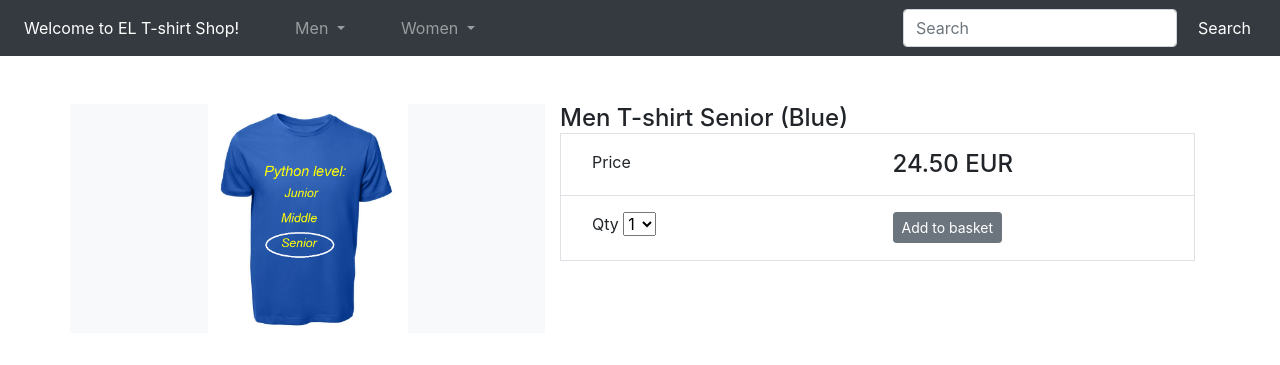
After one commit to EAGULE999/ELT-shirt-project, a Django app: a page that uses templates/shop/base.html in a window 1280 px wide. The commit adds this page. Shown: the top 365 px of the page. Run offline with Django 3.2, Linux system fonts and the light colour scheme; data comes from the database, SQL or seed files in the repository; both versions use the stored data as it was after the commit; some libraries are stand-ins or nearby versions.

Commit message:
Update 3

```diff
--- a/shop/models.py
+++ b/shop/models.py
@@ -1,5 +1,22 @@
 from django.db import models
 from django.contrib.auth.models import User
+from django.urls import reverse
+
+class ProductManager(models.Manager):
+    def get_queryset(self):
+        return super(ProductManager, self).get_queryset().filter(is_active=True)
+
+
+class Mainimage(models.Model):
+    name = models.CharField(max_length=15, db_index=True)
+    slug = models.SlugField(max_length=15, unique=True)
+    main_image = models.ImageField(upload_to='images/')
+
+    class Meta:
+        verbose_name_plural = 'Mainimages'
+
+    def __str__(self):
+        return self.name
 
 
 class Category(models.Model):
@@ -22,6 +39,9 @@ class Subcategory(models.Model):
     class Meta:
         verbose_name_plural = 'Subcategories'
 
+    def get_absolute_url(self):
+        return reverse('subcategory_list', args=[self.slug])
+
     def __str__(self):
         return self.name
 
@@ -38,10 +58,15 @@ class Product(models.Model):
     is_active = models.BooleanField(default=True)
     created = models.DateTimeField(auto_now_add=True)
     updated = models.DateTimeField(auto_now=True)
+    objects = models.Manager()
+    products = ProductManager()
 
     class Meta:
         verbose_name_plural = 'Products'
         ordering = ('-created',)
 
+    def get_absolute_url(self):
+        return reverse('product_detail', args=[self.slug])
+
     def __str__(self):
         return self.name
--- a/shop/views.py
+++ b/shop/views.py
@@ -1,9 +1,14 @@
-from .models import Category, Subcategory, Product
-from django.shortcuts import render, redirect
+from .models import Category, Subcategory, Product, Mainimage
+from django.shortcuts import render, redirect, get_object_or_404
 from .forms import NewUserForm
 from django.contrib.auth import login, authenticate  # add this
 from django.contrib import messages
 from django.contrib.auth.forms import AuthenticationForm
+
+
+def main_images(request):
+    mainimages = Mainimage.objects.all()
+    return render(request, 'shop/home.html', {'mainimages': mainimages})
 
 
 def categories(request):
@@ -21,6 +26,17 @@ def subcategories(request):
 def all_products(request):
     products = Product.objects.all()
     return render(request, 'shop/home.html', {'products': products})
+
+
+def subcategory_list(request, subcategory_slug=None):
+    subcategory = get_object_or_404(Subcategory, slug=subcategory_slug)
+    products = Product.objects.filter(subcategory=subcategory)
+    return render(request, 'shop/products/category.html', {'subcategory': subcategory, 'products': products})
+
+
+def product_detail(request, slug):
+    product = get_object_or_404(Product, slug=slug, in_stock=True)
+    return render(request, 'shop/products/detail.html', {'product': product})
 
 
 def register_request(request):
--- a/templates/shop/base.html
+++ b/templates/shop/base.html
@@ -33,7 +33,7 @@
                 </a>
                 <div class="dropdown-menu" aria-labelledby="navbarDropdown">
                     {% for subcategory in subcategories %}
-                    <a class="dropdown-item" href="#">{{ subcategory.name }}</a>
+                    <a class="dropdown-item" href="{{ subcategory.get_absolute_url }}">{{ subcategory.name }}</a>
                     {% endfor %}
                 </div>
             </ul>
@@ -44,7 +44,7 @@
                 </a>
                 <div class="dropdown-menu" aria-labelledby="navbarDropdown">
                     {% for subcategory in subcategories %}
-                    <a class="dropdown-item" href="#">{{ subcategory.name }}</a>
+                    <a class="dropdown-item" href="{{ subcategory.get_absolute_url }}">{{ subcategory.name }}</a>
                     {% endfor %}
                 </div>
             </ul>
--- /dev/null
+++ b/templates/shop/products/detail.html
@@ -0,0 +1,48 @@
+{% extends "../base.html" %}
+{% load static %}
+{% block title %}
+{{ product.name }}
+{% endblock %}
+{% block content %}
+<div class="container">
+    <main class="pt-5">
+        <div class="row g-3">
+            <div class="col-md-5 col-lg-5 order-md-first bg-light">
+                <img class="img-fluid mx-auto d-block" width="200px" alt="Responsive image"
+                     src="{{ product.image.url }}">
+            </div>
+            <div class="col-md-7 col-lg-7 ps-md-3 ps-lg-5">
+                <h1 class="mb-0 h4">{{ product.name }}</h1>
+                <div class="border">
+                    <div class="col border-bottom">
+                        <div class="row p-3">
+                            <div class="col-6">Price</div>
+                            <div class="col-6 text-end"><span class="h4 fw-bold">{{ product.price }} EUR</span></div>
+                        </div>
+                    </div>
+                    <div class="col">
+                        <div class="row p-3">
+                            <div class="col-6">
+                                <label for="select">Qty</label>
+                                <select id="select">
+                                    <option value="">1</option>
+                                    <option value="">2</option>
+                                    <option value="">3</option>
+                                    <option value="">4</option>
+                                </select>
+
+                            </div>
+                            <div class="col-6 text-end">
+                                <button type="button" class="btn btn-secondary btn-sm">Add to
+                                    basket
+                                </button>
+                            </div>
+                        </div>
+                    </div>
+                </div>
+            </div>
+        </div>
+    </main>
+
+</div>
+{% endblock %}
--- a/tshirtshop/urls.py
+++ b/tshirtshop/urls.py
@@ -8,7 +8,10 @@ app_name = 'shop'
 
 urlpatterns = [
     path('admin/', admin.site.urls),
+    path('', views.main_images, name='main_images'),
     path('', views.all_products, name='all_products'),
+    path('item/<slug:slug>/', views.product_detail, name='product_detail'),
+    path('search/<slug:subcategory_slug>/', views.subcategory_list, name='subcategory_list'),
     path("register", views.register_request, name="register"),
     path("login", views.login_request, name="login"),
 ]
```
Also changed, not shown: shop/admin.py (+7 -1 lines), templates/shop/home.html (+7 -1 lines), templates/shop/products/category.html (added, +40 -0 lines), db.sqlite3, media/images/Men_White_Middle.png (added), media/images/homepage.png (renamed from media/images/homepage.jpg), shop/migrations/0003_mainimage.py (added).
